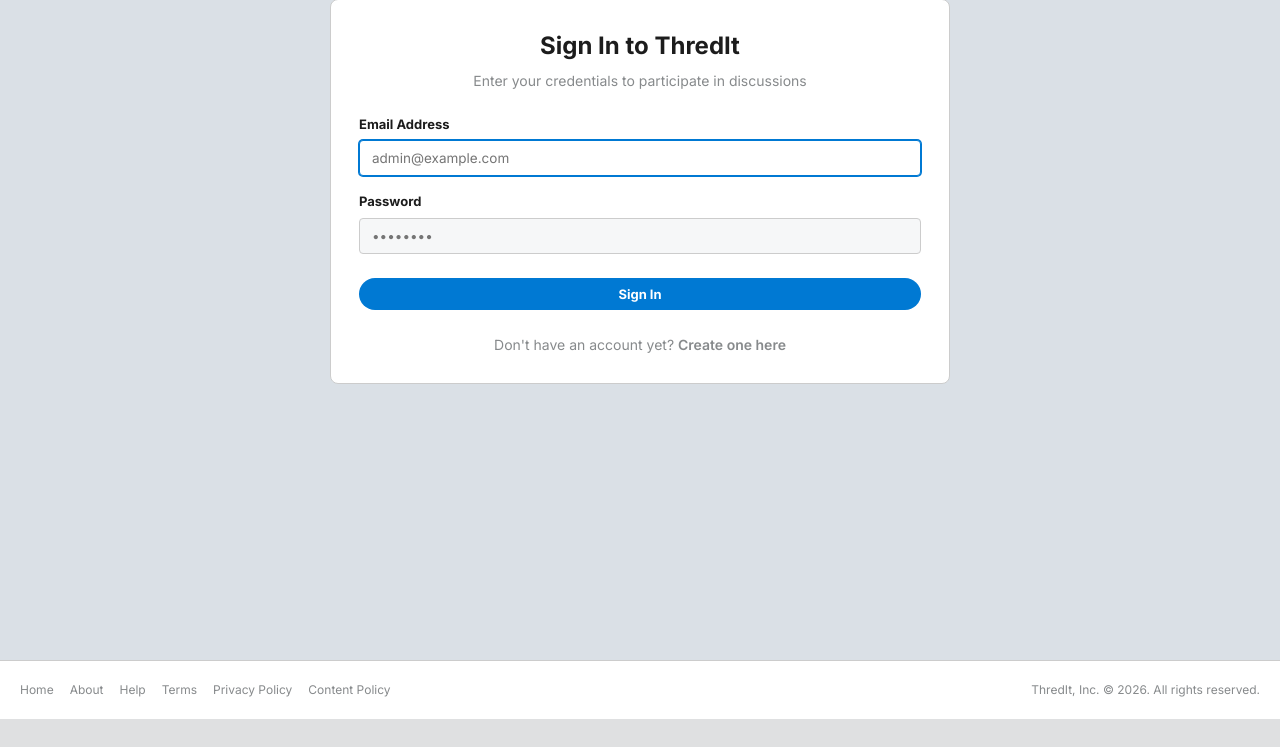
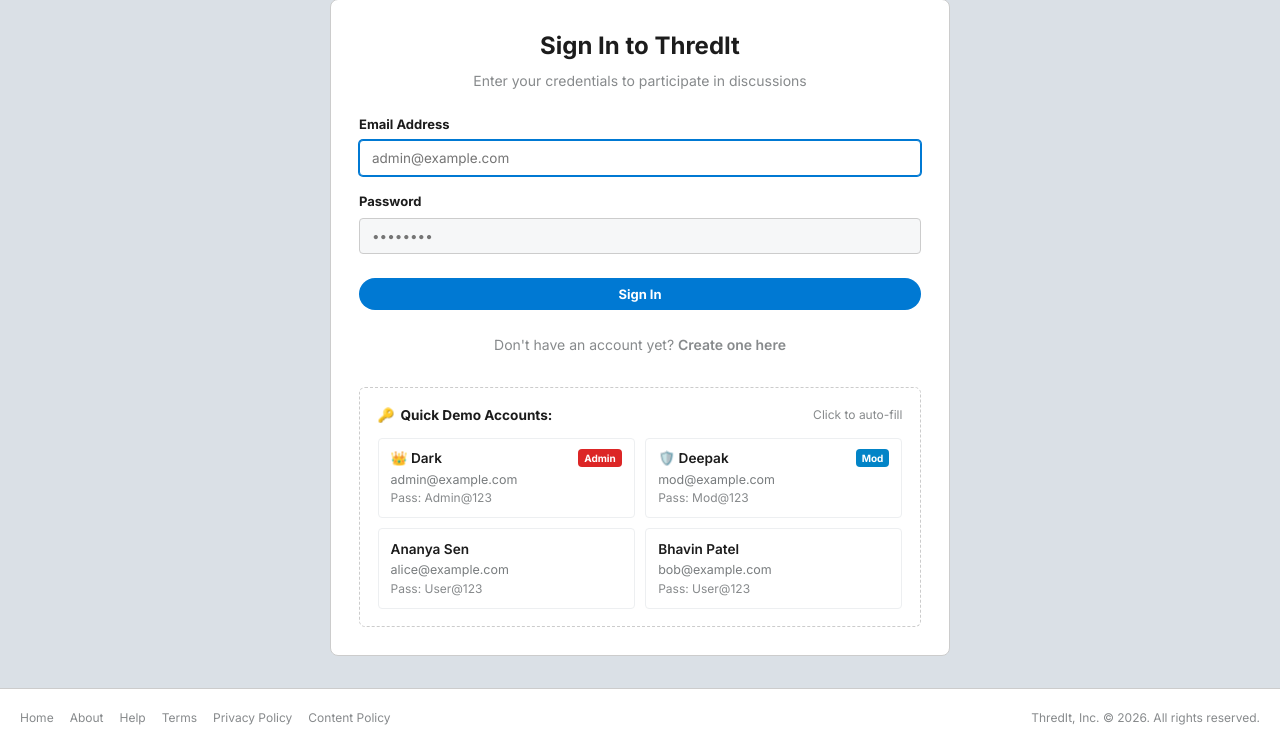
Before and after one commit to Darkknightzs/Thredit, a PHP site: page /forum/public/login.php in a window 1280 px wide. Shown: the part 81-828 px from the top of the page. Before the commit the page ends 800 px from the top, so only its background shows below. Run offline with PHP 8.4, Linux system fonts and the light colour scheme.

Commit message:
Restore interactive quick demo credentials helper on login page

```diff
--- a/public/login.php
+++ b/public/login.php
@@ -129,6 +129,59 @@ if ($_SERVER['REQUEST_METHOD'] === 'POST') {
     <div style="text-align: center; margin-top: 1.5rem; font-size: 0.875rem; color: var(--text-muted);">
         Don't have an account yet? <a href="<?= url('public/register.php') ?>" style="color: var(--primary); font-weight: 600;">Create one here</a>
     </div>
+
+    <!-- Demo Credentials Helper Box -->
+    <div class="demo-creds-container" style="margin-top: 2rem; padding: 1.1rem; background-color: var(--bg-card-hover, var(--bg-surface)); border-radius: var(--radius-md); border: 1px dashed var(--border-color); font-size: 0.85rem;">
+        <div style="display: flex; align-items: center; justify-content: space-between; margin-bottom: 0.75rem;">
+            <div style="font-weight: 700; color: var(--text-primary); font-size: 0.85rem; display: flex; align-items: center; gap: 6px;">
+                <span>🔑</span> Quick Demo Accounts:
+            </div>
+            <span style="font-size: 0.75rem; color: var(--text-muted);">Click to auto-fill</span>
+        </div>
+        <div style="display: grid; grid-template-columns: 1fr 1fr; gap: 0.65rem;">
+            <div class="demo-cred-card" onclick="fillCreds('admin@example.com', 'Admin@123')" style="cursor: pointer; padding: 0.6rem 0.75rem; background: var(--bg-surface); border: 1px solid var(--border-subtle); border-radius: var(--radius-sm); transition: all 0.15s ease;">
+                <div style="font-weight: 600; color: var(--text-primary); display: flex; align-items: center; justify-content: space-between;">
+                    <span>👑 Dark</span>
+                    <span class="badge badge-role-admin" style="font-size: 10px; padding: 1px 6px;">Admin</span>
+                </div>
+                <div style="font-size: 0.78rem; color: var(--text-secondary); margin-top: 2px;">admin@example.com</div>
+                <div style="font-size: 0.75rem; color: var(--text-muted);">Pass: Admin@123</div>
+            </div>
+
+            <div class="demo-cred-card" onclick="fillCreds('mod@example.com', 'Mod@123')" style="cursor: pointer; padding: 0.6rem 0.75rem; background: var(--bg-surface); border: 1px solid var(--border-subtle); border-radius: var(--radius-sm); transition: all 0.15s ease;">
+                <div style="font-weight: 600; color: var(--text-primary); display: flex; align-items: center; justify-content: space-between;">
+                    <span>🛡️ Deepak</span>
+                    <span class="badge badge-role-mod" style="font-size: 10px; padding: 1px 6px;">Mod</span>
+                </div>
+                <div style="font-size: 0.78rem; color: var(--text-secondary); margin-top: 2px;">mod@example.com</div>
+                <div style="font-size: 0.75rem; color: var(--text-muted);">Pass: Mod@123</div>
+            </div>
+
+            <div class="demo-cred-card" onclick="fillCreds('alice@example.com', 'User@123')" style="cursor: pointer; padding: 0.6rem 0.75rem; background: var(--bg-surface); border: 1px solid var(--border-subtle); border-radius: var(--radius-sm); transition: all 0.15s ease;">
+                <div style="font-weight: 600; color: var(--text-primary);">Ananya Sen</div>
+                <div style="font-size: 0.78rem; color: var(--text-secondary); margin-top: 2px;">alice@example.com</div>
+                <div style="font-size: 0.75rem; color: var(--text-muted);">Pass: User@123</div>
+            </div>
+
+            <div class="demo-cred-card" onclick="fillCreds('bob@example.com', 'User@123')" style="cursor: pointer; padding: 0.6rem 0.75rem; background: var(--bg-surface); border: 1px solid var(--border-subtle); border-radius: var(--radius-sm); transition: all 0.15s ease;">
+                <div style="font-weight: 600; color: var(--text-primary);">Bhavin Patel</div>
+                <div style="font-size: 0.78rem; color: var(--text-secondary); margin-top: 2px;">bob@example.com</div>
+                <div style="font-size: 0.75rem; color: var(--text-muted);">Pass: User@123</div>
+            </div>
+        </div>
+    </div>
+
+    <script>
+    function fillCreds(email, password) {
+        var emailInput = document.getElementById('email');
+        var passInput = document.getElementById('password');
+        if (emailInput && passInput) {
+            emailInput.value = email;
+            passInput.value = password;
+            emailInput.focus();
+        }
+    }
+    </script>
 </div>
 
 <?php require_once __DIR__ . '/../includes/footer.php'; ?>
```
